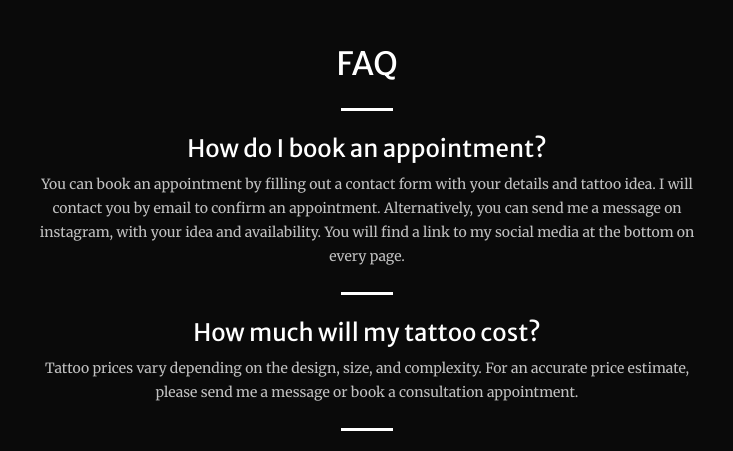
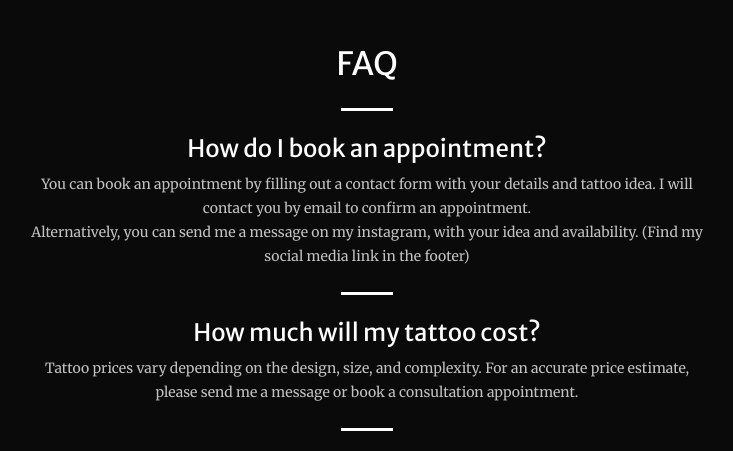
Before and after one commit to an-appropriate-username/krissisitedeploy, a Django app: page /faq in a window 1280 px wide. Shown: the part 83-534 px from the top of the page, without its empty margins (273-1006 px from the left). Run offline with Django 4.2, Linux system fonts and the light colour scheme; some libraries are stand-ins or nearby versions.

Commit message:
Updated FAQ

```diff
--- a/kuw/templates/kuw/faq.html
+++ b/kuw/templates/kuw/faq.html
@@ -12,9 +12,9 @@
                 <h4 class="text-white mt-0">How do I book an appointment?</h4>
                 <small class="text-white-75 mb-5">You can book an appointment
                     by filling out a contact form with your details and tattoo idea.
-                    I will contact you by email to confirm an appointment. Alternatively,
-                    you can send me a message on instagram, with your idea and availability.
-                    You will find a link to my social media at the bottom on every page. </small>
+                    I will contact you by email to confirm an appointment. <br> Alternatively,
+                    you can send me a message on my instagram, with your idea and availability.
+                    (Find my social media link in the footer)</small>
                     <hr class="divider divider-light"/>
 
                     <h4 class="text-white mt-0">How much will my tattoo cost?</h4>
```
